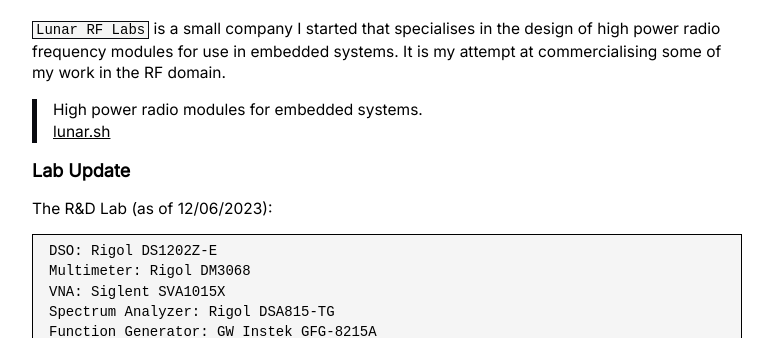
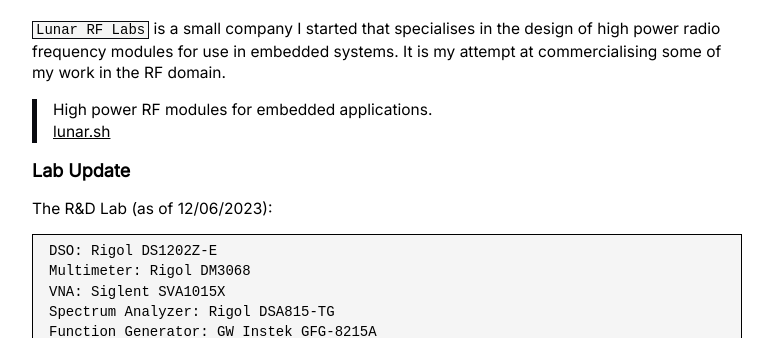
Before and after one commit to microstub/microstub.github.io, a Jekyll site: the page built from about.md, in a window 1280 px wide and 900 px high, scrolled down 910 px, cut to the strip 160-498 px from the top of the window. Shown: the whole strip, without its empty margins (253-1026 px from the left). Built offline with Jekyll 4.4.1, drawn with Linux system fonts in a browser that asks for light colours; comment, search, counter and statistics services are not loaded.

Commit message:
journal: about: update about.md
Update company description.

```diff
--- a/about.md
+++ b/about.md
@@ -53,7 +53,7 @@
 systems. It is my attempt at commercialising some of my work in the
 RF domain.
 
-> High power radio modules for embedded systems. <br>
+> High power RF modules for embedded applications. <br>
 [lunar.sh](https://lunar.sh)
 
 # Lab Update
```
